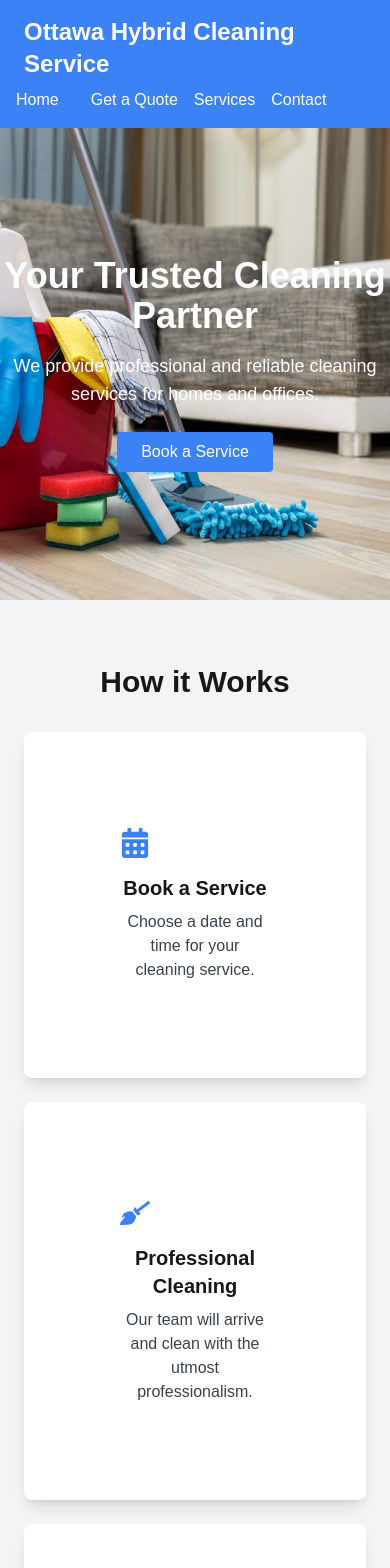
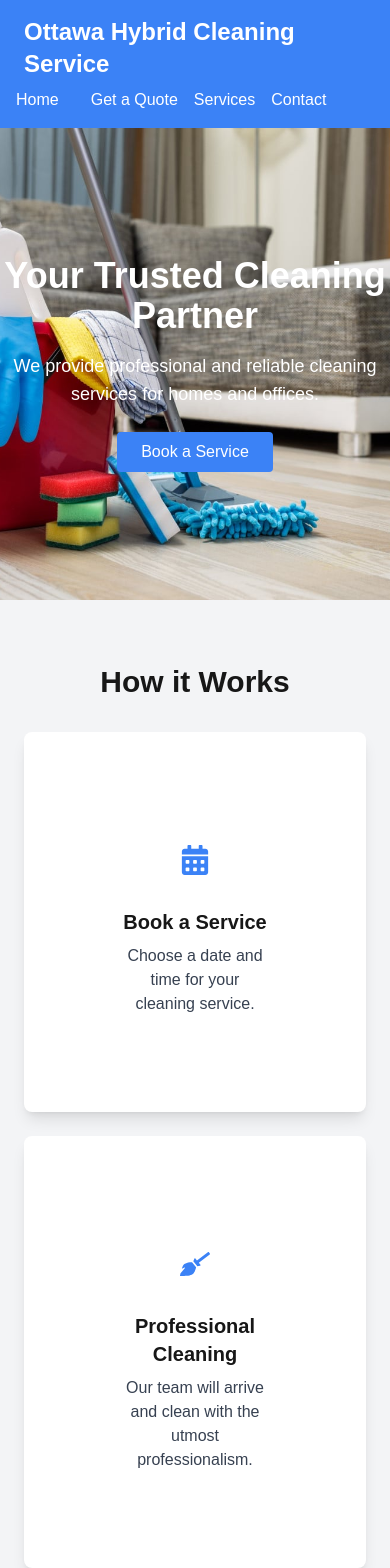
Before and after one commit to ajid0001/OH_cleaning_services, a Next.js app: page / in a window 390 px wide. Shown: the top 1568 px of the page. Built offline with nearby package versions, Linux system fonts and the light colour scheme.

Commit message:
Responsiveness fix

```diff
--- a/app/components/card.js
+++ b/app/components/card.js
@@ -3,7 +3,9 @@ import Link from "next/link";
 const InfoCard = ({ title, description, icon }) => {
   return (
     <div className="p-24 bg-white shadow-lg rounded-lg text-center">
-      <div className="text-blue-500 text-3xl mb-4">{icon}</div>
+      <div className="text-blue-500 text-3xl mb-4 flex justify-center items-center h-16">
+        {icon}
+      </div>
       <h3 className="text-xl font-semibold mb-2">{title}</h3>
       <p className="text-gray-700">{description}</p>
     </div>
```
